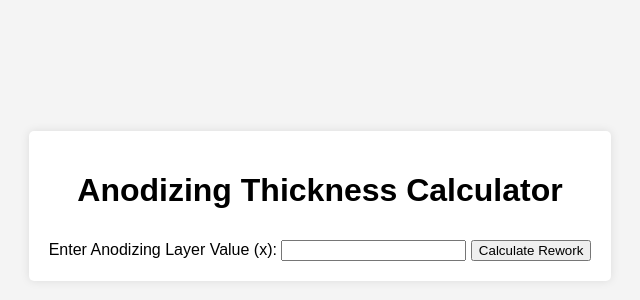
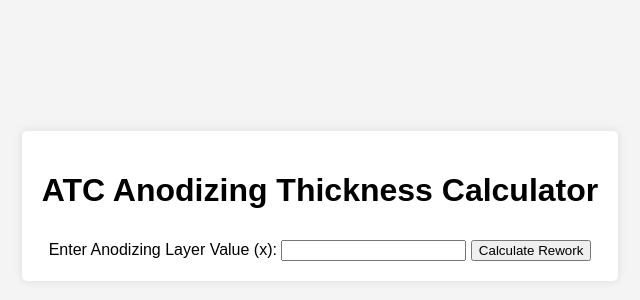
Before and after one commit to Gkid1/Anodizing-_Rework_Calculator, a plain HTML site: page index.html in a window 1280 px wide. Shown: the part 194-494 px from the top of the page, without its empty margins (320-960 px from the left). Drawn offline with Linux system fonts and the light colour scheme.

Commit message:
Update index.html

```diff
--- a/index.html
+++ b/index.html
@@ -9,7 +9,7 @@
 </head>
 <body>
     <div class="container">
-        <h1>Anodizing Thickness Calculator</h1>
+        <h1>ATC Anodizing Thickness Calculator</h1>
         <label for="anodizingLayer">Enter Anodizing Layer Value (x):</label>
         <input type="number" id="anodizingLayer" step="0.1">
         <button onclick="calculateRework()">Calculate Rework</button>
```
